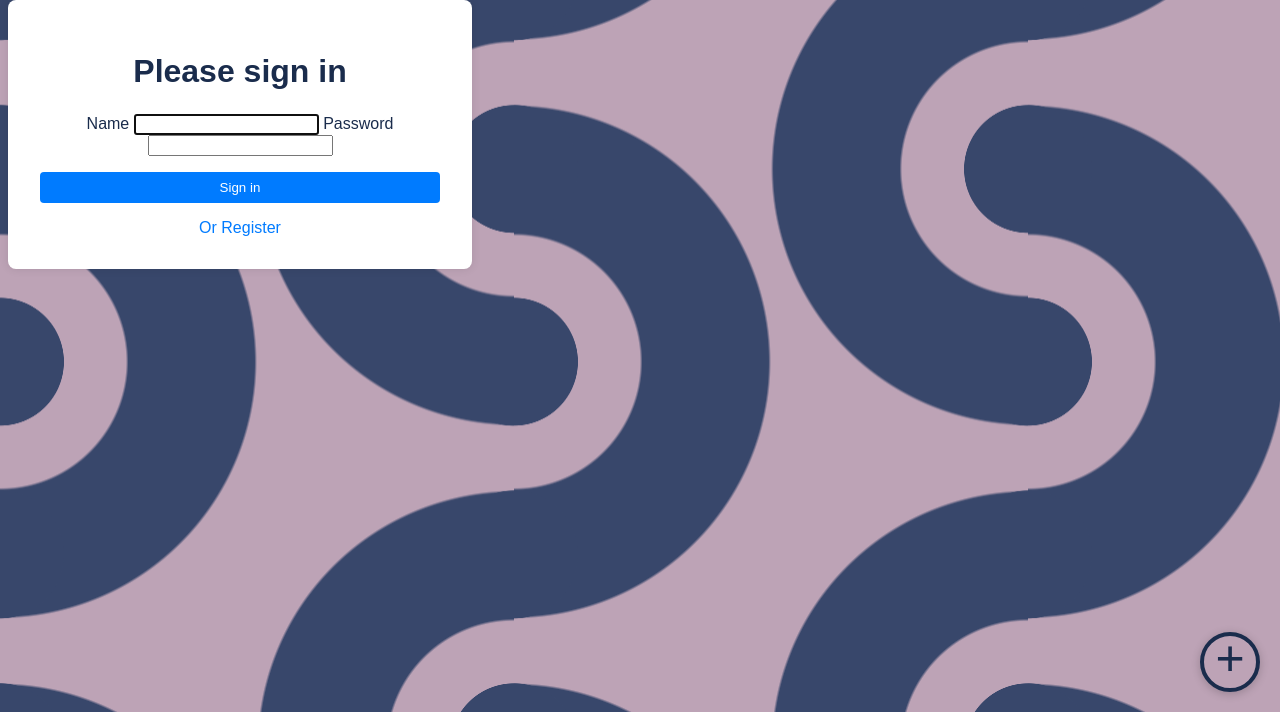
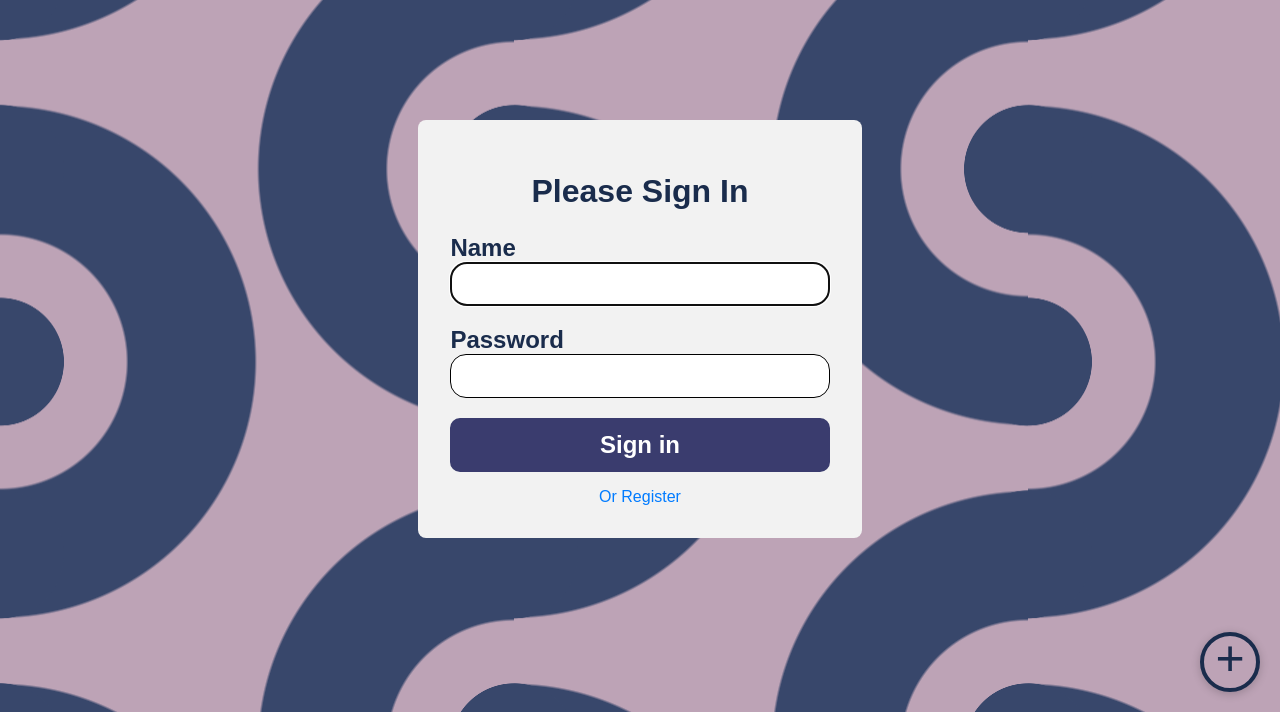
Before and after one commit to Assassymfony/Fukafukashita, a Symfony app: template templates/security/login.html.twig in a window 1280 px wide. Shown: the part 88-800 px from the top of the page. Run offline with Twig, Linux system fonts and the light colour scheme; the template is opened without the code that fills it, so the values that code supplies are empty; style sheets or scripts are compiled from the project's sources; some libraries are stand-ins or nearby versions.

Commit message:
improve ui for login and register

```diff
--- /dev/null
+++ b/public/css/components/login.css
@@ -0,0 +1,54 @@
+.form-container {
+  background-color: #f2f2f2;
+  padding: 2rem;
+  border-radius: 8px;
+  width: 30%;
+  text-align: center;
+  margin: 0 auto;
+  margin-top: 15vh;
+
+  form {
+    div {
+      .form-group {
+        display: flex;
+        flex-direction: column;
+        align-items: start !important;
+      }
+
+      button[type="submit"] {
+        width: 100%;
+      }
+    }
+  }
+}
+
+.form-container h1 {
+  margin-bottom: 1.5rem;
+}
+
+.form-container .btn {
+  margin-top: 1rem;
+  width: 100%;
+  padding: 0.5rem;
+  border: none;
+  background-color: #007bff;
+  color: #ffffff;
+  border-radius: 4px;
+  cursor: pointer;
+
+}
+
+.form-container .btn:hover {
+  background-color: #0056b3;
+}
+
+.form-container a {
+  display: block;
+  margin-top: 1rem;
+  color: #007bff;
+  text-decoration: none;
+}
+
+.form-container a:hover {
+  text-decoration: underline;
+}
--- a/templates/security/login.html.twig
+++ b/templates/security/login.html.twig
@@ -3,53 +3,13 @@
 {% block title %}Log in!{% endblock %}
 
 {% block stylesheets %}
-    <link rel="stylesheet" href="{{ asset('styles/app.css') }}">
-    <style>
-
-        .form-container {
-            background-color: #ffffff;
-            padding: 2rem;
-            border-radius: 8px;
-            box-shadow: 0 0 10px rgba(0, 0, 0, 0.1);
-            width: 100%;
-            max-width: 400px;
-            text-align: center;
-        }
-
-        .form-container h1 {
-            margin-bottom: 1.5rem;
-        }
-
-        .form-container .btn {
-            margin-top: 1rem;
-            width: 100%;
-            padding: 0.5rem;
-            border: none;
-            background-color: #007bff;
-            color: #ffffff;
-            border-radius: 4px;
-            cursor: pointer;
-        }
-
-        .form-container .btn:hover {
-            background-color: #0056b3;
-        }
-
-        .form-container a {
-            display: block;
-            margin-top: 1rem;
-            color: #007bff;
-            text-decoration: none;
-        }
-
-        .form-container a:hover {
-            text-decoration: underline;
-        }
-    </style>
+<link rel="stylesheet" href="{{ asset('css/components/form.css') }}">
+<link rel="stylesheet" href="{{ asset('css/components/login.css') }}">
 {% endblock %}
 
 {% block body %}
     <div class="form-container">
+        <h1 class="h3 mb-3 font-weight-normal">Please Sign In</h1>
         <form method="post">
             {% if error %}
                 <div class="alert alert-danger">{{ error.messageKey|trans(error.messageData, 'security') }}</div>
@@ -60,27 +20,21 @@
                     You are logged in as {{ app.user.userIdentifier }}, <a href="{{ path('app_logout') }}">Logout</a>
                 </div>
             {% endif %}
+            <div id="loginForm">
+                <div class="form-group">
+                    <label for="username">Name</label>
+                    <input type="text" value="{{ last_username }}" name="_username" id="username" class="form-control" autocomplete="username" required autofocus>
+                </div>
 
-            <h1 class="h3 mb-3 font-weight-normal">Please sign in</h1>
-            <label for="username">Name</label>
-            <input type="text" value="{{ last_username }}" name="_username" id="username" class="form-control" autocomplete="username" required autofocus>
-            <label for="password">Password</label>
-            <input type="password" name="_password" id="password" class="form-control" autocomplete="current-password" required>
-
-            <input type="hidden" name="_csrf_token" value="{{ csrf_token('authenticate') }}">
-
-            {#
-                Uncomment this section and add a remember_me option below your firewall to activate remember me functionality.
-                See https://symfony.com/doc/current/security/remember_me.html
-
-                <div class="checkbox mb-3">
-                    <label>
-                        <input type="checkbox" name="_remember_me"> Remember me
-                    </label>
+                <div class="form-group">
+                    <label for="password">Password</label>
+                    <input type="password" name="_password" id="password" class="form-control" autocomplete="current-password" required>
                 </div>
-            #}
-
-            <button class="btn btn-lg btn-primary" type="submit">Sign in</button>
+                <div>
+                    <button class="btn btn-lg btn-primary" type="submit">Sign in</button>
+                </div>
+                    <input type="hidden" name="_csrf_token" value="{{ csrf_token('authenticate') }}">
+            </div>
         </form>
 
         <a href="/register">Or Register</a>
```
Also changed, not shown: src/Form/RegistrationFormType.php (+14 -10 lines), templates/registration/register.html.twig (+6 -58 lines), var/data.db.
